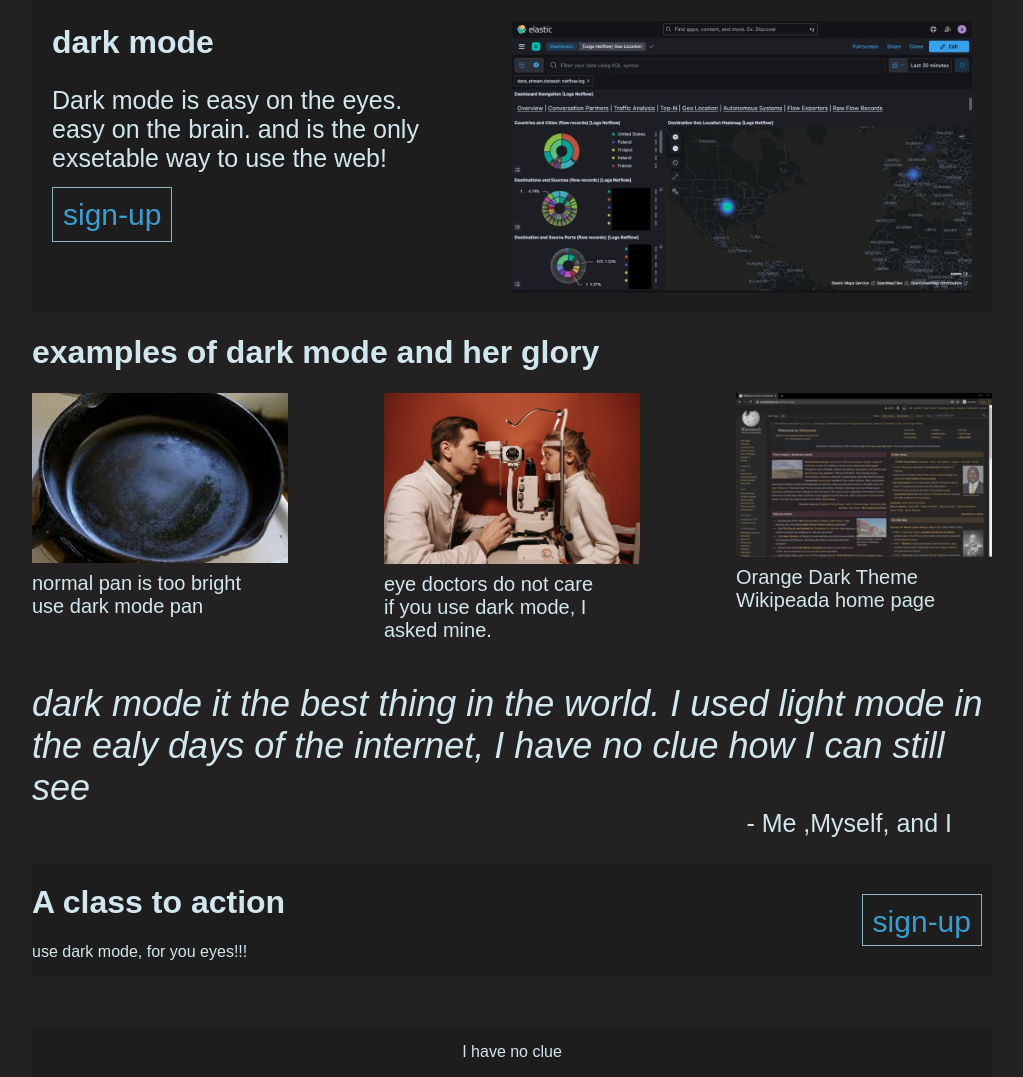
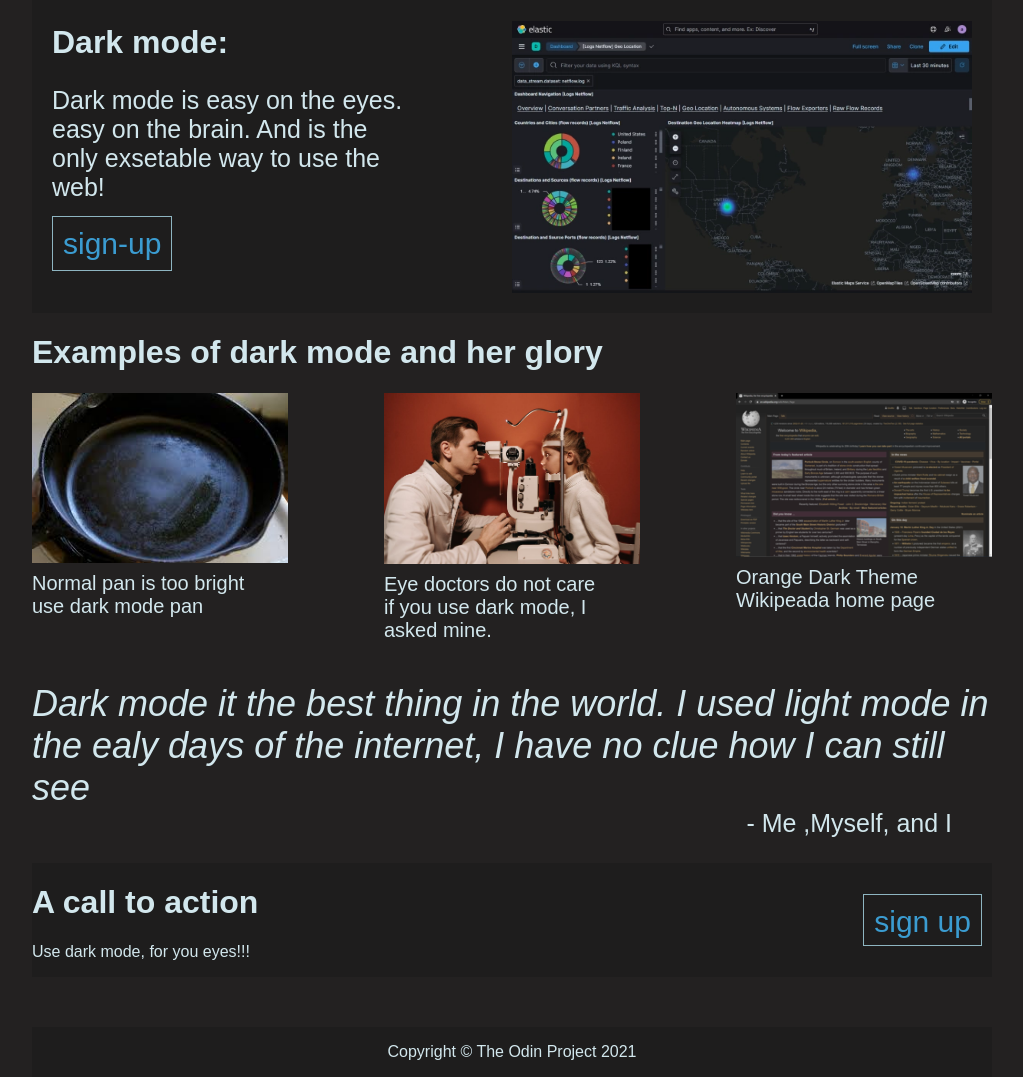
Before and after one commit to AGOODFROG/landing-page-, a plain HTML site: page index.html in a window 1280 px wide. Shown: the part 81-1158 px from the top of the page, without its empty margins (128-1151 px from the left). Drawn offline with Linux system fonts and the light colour scheme.

Commit message:
organized, removed white space, changed sign up
got rid of some unused files. no longer is there too much white
space. and to top it all of My landing page dose not lead to a
landing page any more. the sign-up bottons know lead a gide on turring
on dark mode.

```diff
--- a/index.html
+++ b/index.html
@@ -14,32 +14,26 @@
                 <a class = "header-link" href="#">about</a>
                 <a class = "header-link" href="##"> how to</a>
                 <a class = "header-link" href="###"> cookie monster</a>
-
             </div>
-
-
         </div>
-
         <div class="sub-header">
-
                 <div class = "text">
-                    <h1>dark mode</h1>
-                    <p> Dark mode is easy on the eyes. easy on the brain. and is the only exsetable way to use the web!</p>
-                    <a href="https://darkreader.org/" class = "sign-up"> sign-up</a>
+                    <h1>Dark mode:</h1>
+                    <p> Dark mode is easy on the eyes. easy on the brain. And is the only exsetable way to use the web!</p>
+                    <a href="https://www.popsci.com/how-to-enable-dark-mode/" class = "sign-up"> sign-up</a>
                 </div>
-
             <img src="dark-mode-example.webp" alt ="example of dark mode easy on the eyes" class="top-example">
         </div>
         <div class="info">
-            <h1>examples of dark mode and her glory</h1>
+            <h1>Examples of dark mode and her glory</h1>
            <div class = "info-photos">
                 <div class="photo-and-captions">
                     <img src="images.jpeg" alt="normal pan is too bright use dark mode pan">
-                    <p>normal pan is too bright use dark mode pan</p>
+                    <p>Normal pan is too bright use dark mode pan</p>
                 </div>
                 <div class="photo-and-captions">
                     <img src="eye-doc.jpeg"  alt = "eye doctors do not care if you use dark mode, I asked mine.">
-                    <p>eye doctors do not care if you use dark mode, I asked mine.</p>
+                    <p>Eye doctors do not care if you use dark mode, I asked mine.</p>
                 </div>
                 <div class="photo-and-captions">
                     <img src="320px-Orange_Dark_Theme.png" alt = "Orange Dark Theme Wikipeada home page">
@@ -48,28 +42,21 @@
         </div>
            </div>
         <div class="quote-rapper">
-            <p class = "quote"> dark mode it the best thing in the world. I used light mode in the ealy days of the internet, I have no clue
+            <p class = "quote"> Dark mode it the best thing in the world. I used light mode in the ealy days of the internet, I have no clue
                 how I can still see
             </p>
             <p class="author-quote"> - Me ,Myself, and I</p>
         </div>
         <div class = "sign-up-banner">
             <div>
-                <h1> A class to action</h1>
-                <p> use dark mode, for you eyes!!!</p>
+                <h1> A call to action</h1>
+                <p> Use dark mode, for you eyes!!!</p>
             </div>
-            <a href="https://darkreader.org/" class="sign-up"> sign-up</a>
+            <a href="https://www.popsci.com/how-to-enable-dark-mode/" class = "sign-up"> sign up</a>
         </div>
     </div>
-
-
-     <footer>
-        <p>I have no clue</p>
-    </footer>
-
-
-
-
+        <footer>
+            <p>Copyright © The Odin Project 2021</p>
+        </footer>
 </body>
-
 </html>
--- a/style.css
+++ b/style.css
@@ -10,7 +10,8 @@ a:hover{
     text-decoration: underline;
 
 }
-/* sign up links*/
+
+/* sign up botton*/
 .sign-up:link{
     border: 1px solid rgba(176, 227, 242, 0.768);
 }
@@ -22,9 +23,13 @@ a:hover{
     background-color: rgba(202, 233, 243, 0.906);
     color: rgb(24, 27, 210) ;
 }
-
-
-
+.sign-up{
+    font-size: 30px;
+    padding:10px;
+    height: 30px;
+    align-self: center;
+    margin-right: 10px;
+}
 html{
     width: 75%;
     margin: auto;
@@ -37,8 +42,6 @@ body{
     flex-direction: column;
     margin:0;
 }
-
-
 .sub-header,.header{
     background-color: rgba(20, 19, 19, 0.312);
     padding: 20px;
@@ -53,10 +56,7 @@ body{
 }
 .header-link{
     margin-right: 10px;
-
 }
-
-
 .sub-header{
     display: flex;
     justify-content: space-between;
@@ -75,16 +75,15 @@ body{
 .info-photos{
     display: flex;
     justify-content: space-between;
-
 }
 .photo-and-captions > img{
     width: 20vw;
-
 }
 .photo-and-captions > p{
     width: 17vw;
     font-size: 20px;
     margin:  5px 0px;
+
 }
 .quote{
     font-size: 36px;
@@ -98,17 +97,10 @@ body{
     margin-top: 0px;
 }
 
-.sign-up{
-    font-size: 30px;
-    padding:10px;
-    height: 30px;
-    align-self: center;
-    margin-right: 10px;
-}
+
 .sign-up-banner{
     display: flex;
     justify-content: space-between;
-
 }
 .sign-up-banner,footer{
     background-color:  rgba(20, 19, 19, 0.312);
@@ -120,10 +112,6 @@ footer{
     align-self: flex-end;
     text-align: center;
 }
-
-
-
-/* removing defult styles do not change */
 h2{
     margin: 0px;
 }
```
Also changed, not shown: 800px-Orange_Dark_Theme.png (deleted), font-styles.png (renamed from 02.png), model.png (renamed from 01.png), 1 other file.
